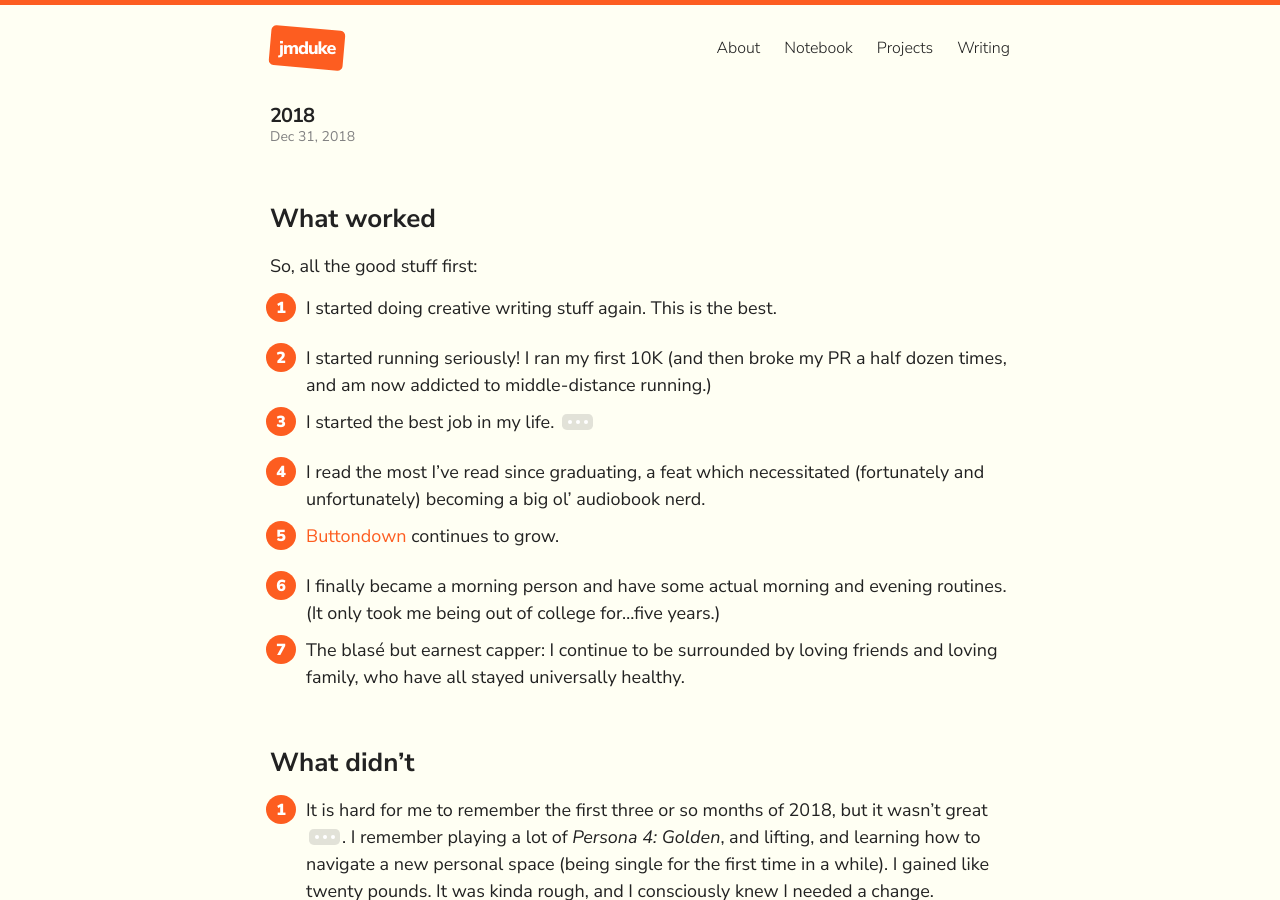
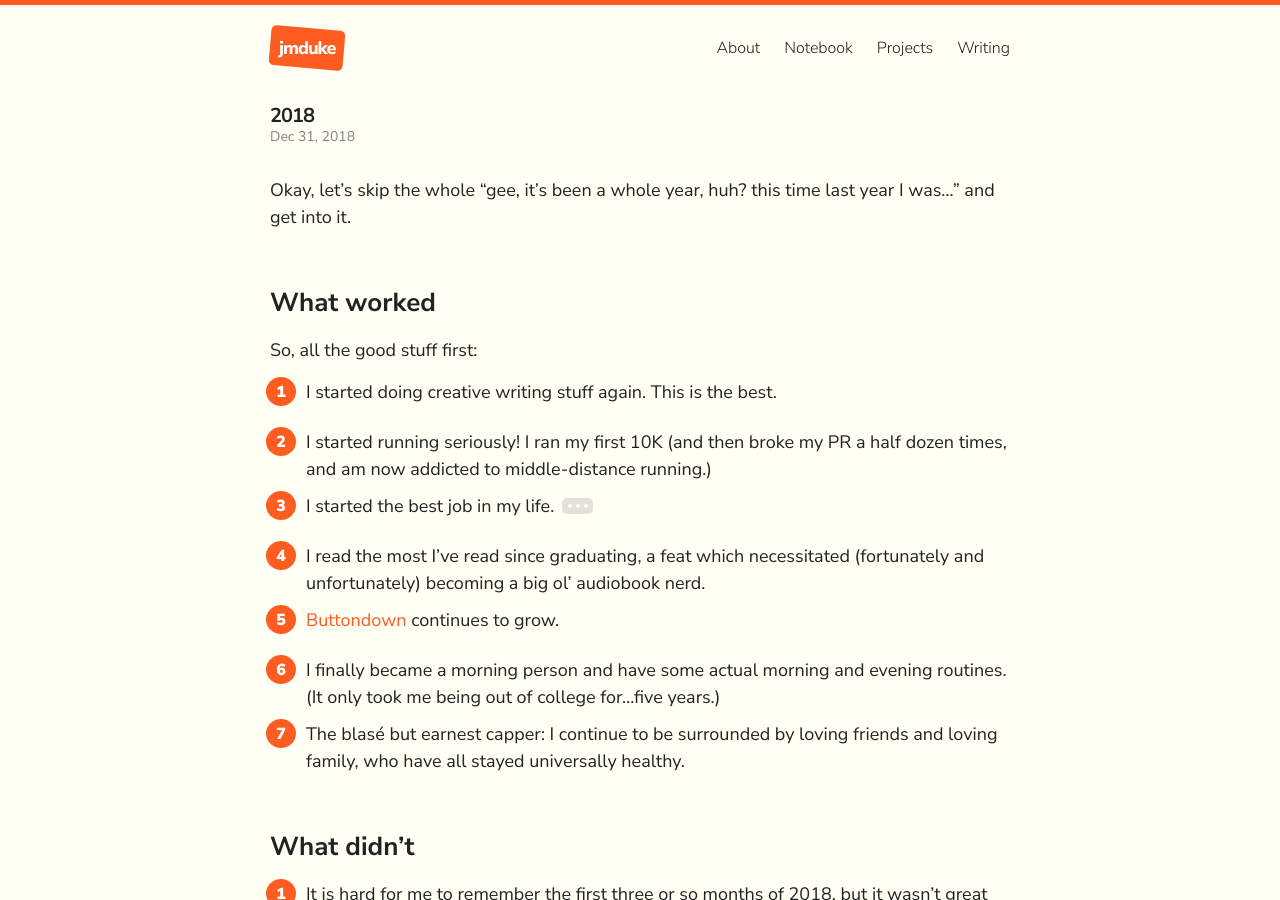
Before and after one commit to jmduke/jmduke-jekyll, a Jekyll site: the page built from _posts/2018-12-31-2018.md, in a window 1280 px wide and 900 px high. Built offline with Jekyll 4.4.1, drawn with Linux system fonts in a browser that asks for light colours.

Commit message:
Update Post “2018-12-31-2018”

```diff
--- a/_posts/2018-12-31-2018.md
+++ b/_posts/2018-12-31-2018.md
@@ -16,6 +16,8 @@ h3 {
     margin-top: 2em;
 }
 </style>
+
+Okay, let's skip the whole "gee, it's been a whole year, huh? this time last year I was..." and get into it.
 
 ### What worked
 
```
